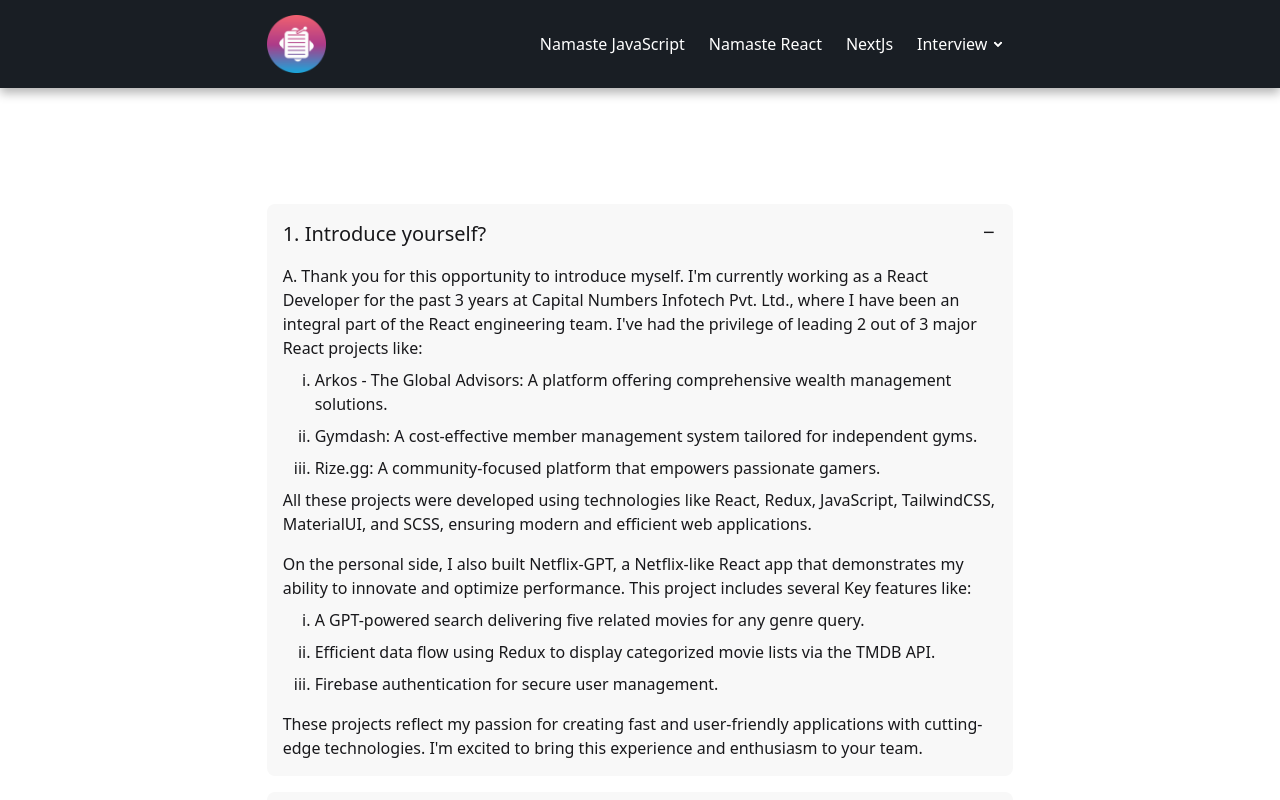
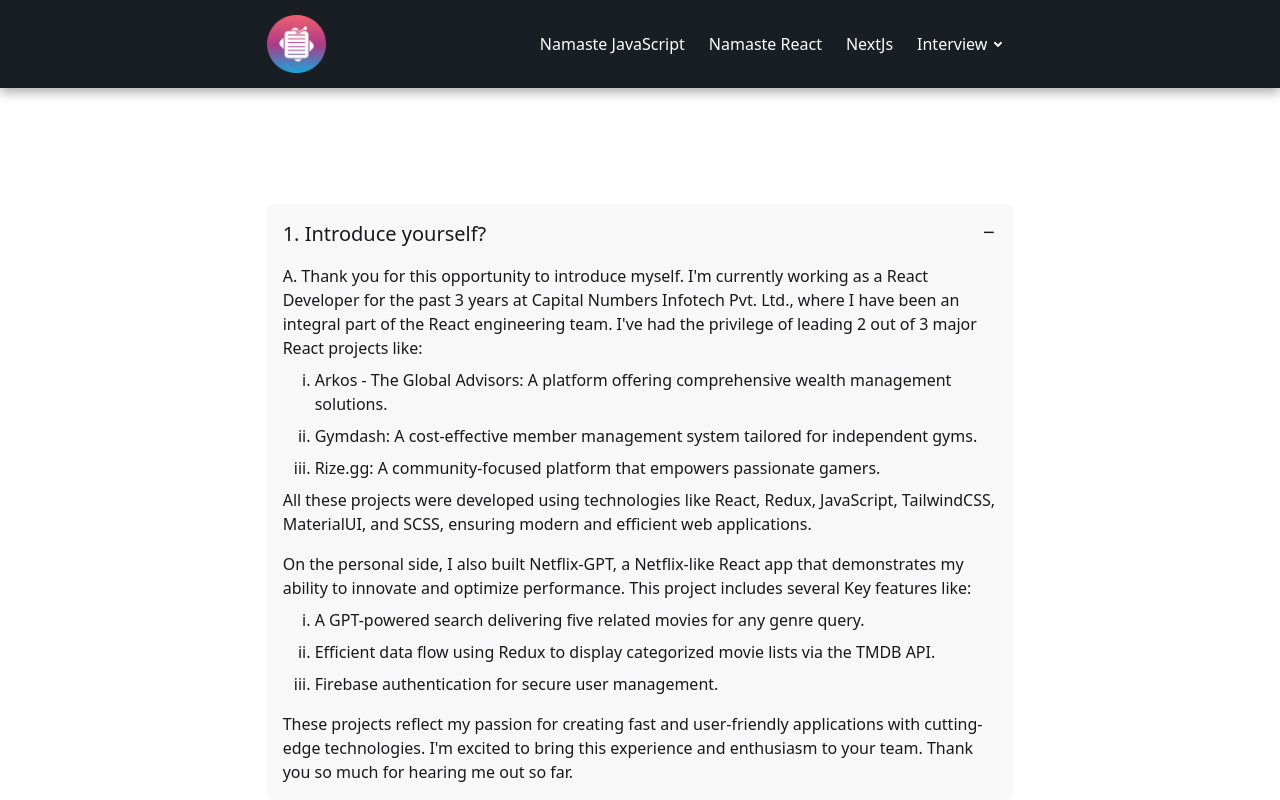
Before and after one commit to sandeeprana19/sde-courses-notes, a React (Vite) app: page /interview/react in a window 1280 px wide. Shown: the top 800 px of the page. Built offline with nearby package versions, Linux system fonts and the light colour scheme.

Commit message:
main
Updated.

```diff
--- a/src/components/Interview/React.jsx
+++ b/src/components/Interview/React.jsx
@@ -67,7 +67,7 @@ const React = () => {
                     These projects reflect my passion for creating fast and
                     user-friendly applications with cutting-edge technologies.
                     I'm excited to bring this experience and enthusiasm to your
-                    team.
+                    team. Thank you so much for hearing me out so far.
                   </p>
                 </div>
               </div>
```
